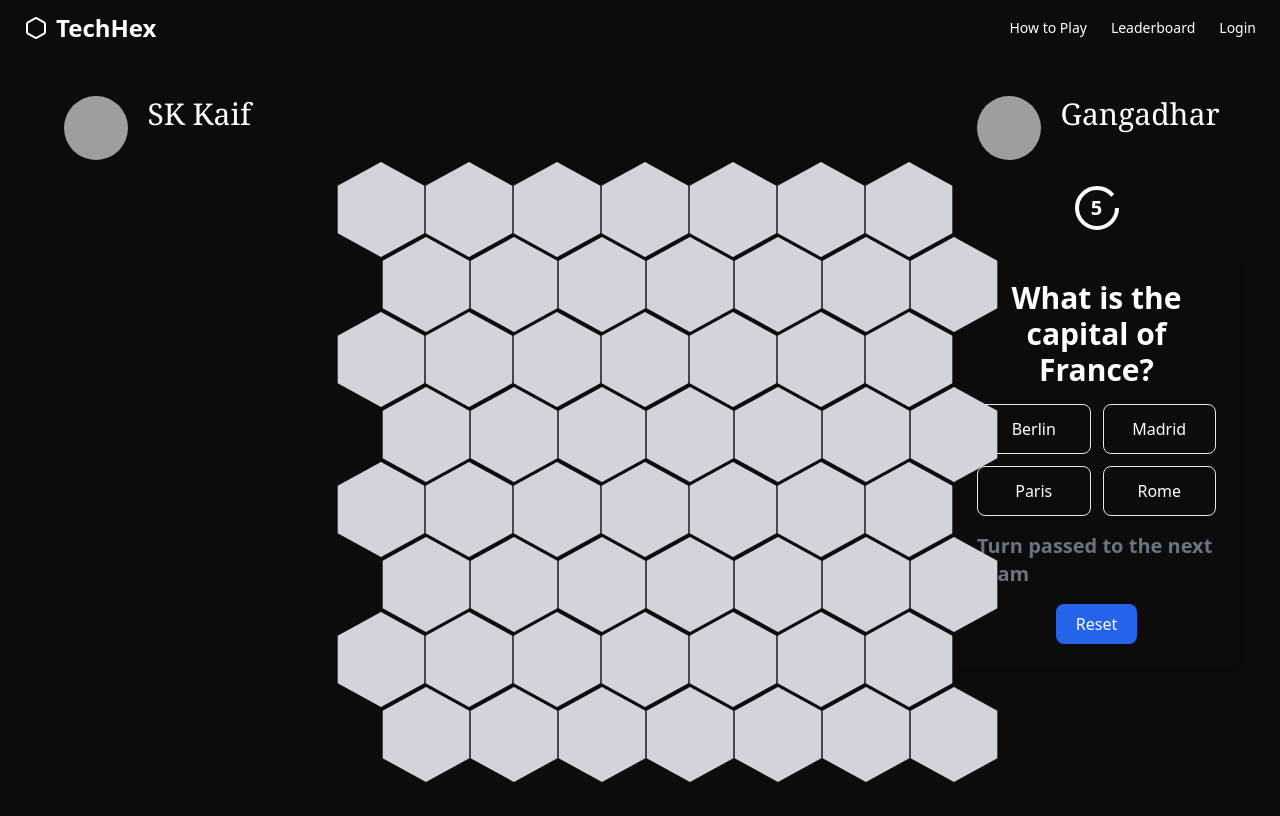
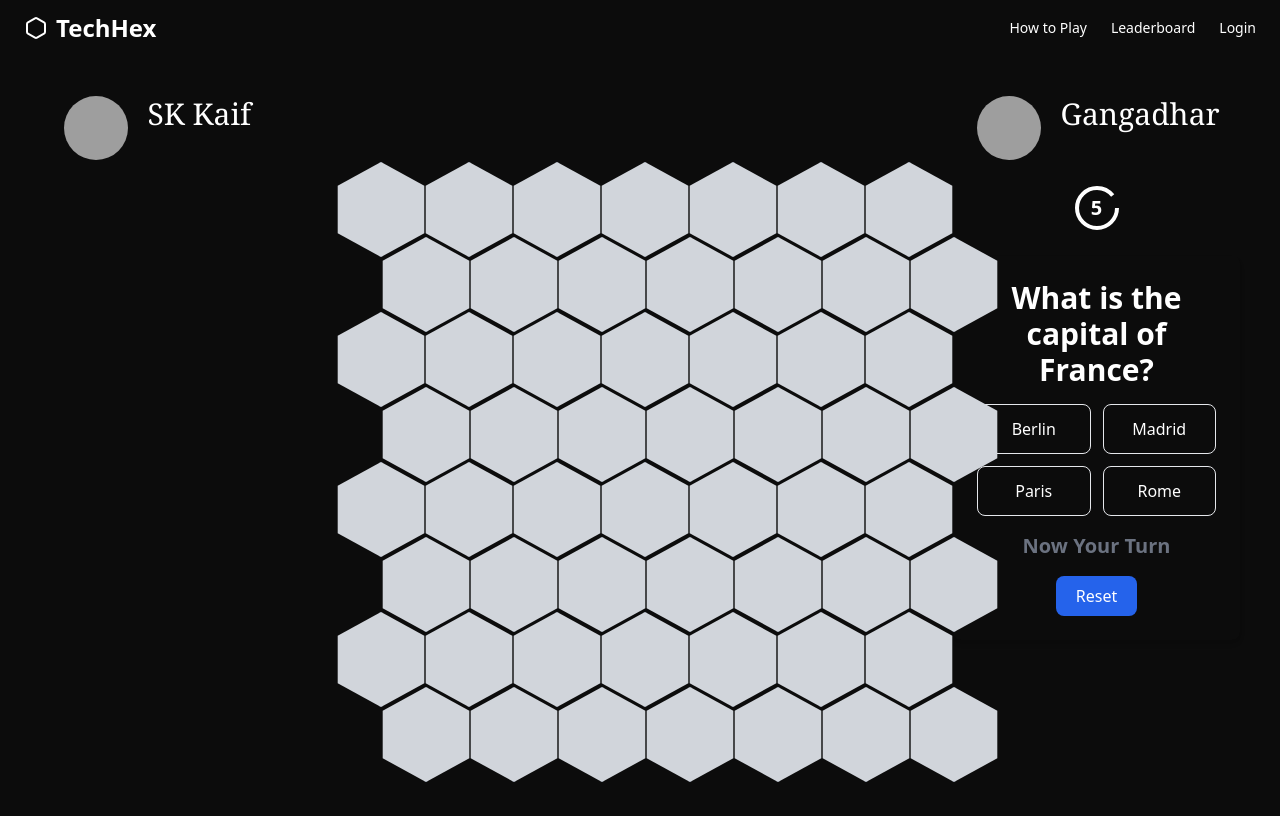
Before and after one commit to aarushicpandey0007/TECH_HEX, a React (Create React App) app: page /multiplayer/quiz in a window 1280 px wide. Built offline with nearby package versions, Linux system fonts and the light colour scheme; grey boxes are pictures that could not be loaded.

Commit message:
logic reverted, ui fixed

```diff
--- a/src/container/QuizConatiner/index.tsx
+++ b/src/container/QuizConatiner/index.tsx
@@ -1,6 +1,8 @@
+
+
 import React, { useState, useEffect, useRef } from 'react';
 import Hexagon from '../../view/multiPlayer/Hexagon';
-import CircularTimer from '../../components/custom/CircularTimmer';
+import CircularTimmer from '../../components/custom/CircularTimmer';
 
 type Team = 'teamA' | 'teamB';
 
@@ -15,16 +17,15 @@ type HexagonColors = {
 };
 
 const QuizContainer = () => {
-  const [currentTeam, setCurrentTeam] = useState<Team>('teamA');
+  const [currentTeam, setCurrentTeam] = useState<Team>('teamA'); // Assume team A starts
   const [selectedOption, setSelectedOption] = useState<string | null>(null);
   const [isCorrect, setIsCorrect] = useState<boolean | null>(null);
-  const [timer, setTimer] = useState<number>(5);
+  const [timer, setTimer] = useState<number>(5); // 5-second countdown timer
   const [hexagonColors, setHexagonColors] = useState<HexagonColors>({});
-  const [showHexPrompt, setShowHexPrompt] = useState<boolean>(false);
+  const timeoutRef = useRef<NodeJS.Timeout | null>(null);
+  const lastHexagonId = useRef<string | null>(null);
   const [msg, setMsg] = useState<string | null>(null);
-  const [timerRunning, setTimerRunning] = useState<boolean>(false);
-
-  const timerRef = useRef<NodeJS.Timeout | null>(null);
+  const [timerRunning, setTimerRunning] = useState<boolean>(false); // State to manage the timer's running state
 
   const question: Question = {
     text: 'What is the capital of France?',
@@ -37,71 +38,107 @@ const QuizContainer = () => {
     const isCorrectOption = option === question.correctAnswer;
     setIsCorrect(isCorrectOption);
 
-    if (isCorrectOption) {
-      setMsg('Correct! Please select a hexagon tile.');
-      setShowHexPrompt(true);
-      setTimerRunning(false); // Stop timer on correct answer
-      clearTimeout(timerRef.current!); // Clear any running timer
+    if (lastHexagonId.current) {
+      setMsg("Correct!!");
+      const hexagonId = lastHexagonId.current;
+
+      const mockEvent = {
+        currentTarget: {
+          id: hexagonId,
+          style: {},
+        },
+      } as React.MouseEvent<HTMLDivElement>;
+
+      handleHexClick(mockEvent, isCorrectOption);
     } else {
-      setMsg('Incorrect. Passing the turn.');
-      handleWrongAnswer();
+      console.log('No hexagon was clicked before this option was selected.');
     }
   };
 
   const resetQuiz = () => {
     setSelectedOption(null);
     setIsCorrect(null);
-    setShowHexPrompt(false);
-    setTimerRunning(false);
+    setTimerRunning(false); // Stop the timer before resetting
+    startTimer(); // Restart the timer for the next question
+    // setMsg("Now your Turn");
   };
 
-  const handleHexClick = (hexagonId: string) => {
-    if (isCorrect && showHexPrompt) {
+  const handleHexClick = (e: React.MouseEvent<HTMLDivElement>, isCorrectOption: boolean | null) => {
+
+    const hexagonId = e.currentTarget.id;
+    lastHexagonId.current = hexagonId;
+
+    if (isCorrectOption) {
+
       setHexagonColors(prevColors => ({
         ...prevColors,
         [hexagonId]: currentTeam === 'teamA' ? 'blue' : 'yellow',
       }));
-      resetQuiz(); // Reset quiz only after hexagon selection
-      setMsg('');
-      setCurrentTeam(prevTeam => (prevTeam === 'teamA' ? 'teamB' : 'teamA'));
-      setTimerRunning(true); // Restart the timer for the next team
+
+      // Clear the timer and restart it when an answer is correct
+      if (timeoutRef.current) {
+
+
+        clearTimeout(timeoutRef.current);
+      }
+
+      resetQuiz(); // Reset quiz for the next question
+    } else if (isCorrectOption === false) {
+      setMsg("Wrong answer");
+      setHexagonColors(prevColors => ({
+        ...prevColors,
+        [hexagonId]: 'gray',
+      }));
+
+      // Handle incorrect answer, let the timer run
+      if (timeoutRef.current) {
+
+        clearTimeout(timeoutRef.current);
+      }
+
+      // Switch to the other team after 2 seconds
+      setTimeout(() => {
+        setMsg("");
+        handleWrongAnswer();
+      }, 2000);
     }
+
+    setIsCorrect(null);
   };
 
   const startTimer = () => {
-    clearTimeout(timerRef.current!); // Clear existing timer to avoid overlap
+    setTimerRunning(true); // Set the timer as running
+    if (timeoutRef.current) {
+      clearTimeout(timeoutRef.current);
+    }
 
-    if (timerRunning) {
-      timerRef.current = setTimeout(() => {
-        handleWrongAnswer();
-      }, timer * 1000);
-    }
+    timeoutRef.current = setTimeout(() => {
+      handleWrongAnswer();
+      console.log("Timer expired, switching turn.");
+    }, timer * 1000);
   };
 
   const handleWrongAnswer = () => {
-    setMsg('Turn passed to the next team');
-    clearTimeout(timerRef.current!); // Clear the timer to prevent looping
+    setMsg("Now Your Turn");
     setCurrentTeam(prevTeam => (prevTeam === 'teamA' ? 'teamB' : 'teamA'));
     resetQuiz();
-    setTimerRunning(true); // Start timer for the next team’s turn
   };
 
   useEffect(() => {
     startTimer();
 
-    // Cleanup timer on component unmount
-    return () => clearTimeout(timerRef.current!);
-  }, [timerRunning, currentTeam]); // Depend on timerRunning and currentTeam to reset timer when they change
-
-  // Initialize timer on component mount (or refresh)
-  useEffect(() => {
-    setTimerRunning(true); // Start the timer when the component mounts
-  }, []); // Run only once when component mounts
+    return () => {
+      if (timeoutRef.current) {
+        clearTimeout(timeoutRef.current);
+      }
+    };
+  }, []);
 
   return (
     <>
+
       <Hexagon
-        handleHexClick={(e) => handleHexClick(e.currentTarget.id)}
+        handleHexClick={handleHexClick}
         question={question}
         selectedOption={selectedOption}
         isCorrect={isCorrect}
@@ -110,12 +147,11 @@ const QuizContainer = () => {
         currentTeam={currentTeam}
         hexagonColors={hexagonColors}
         msg={msg}
-        duration={timer}
-        onComplete={handleWrongAnswer}
+        duration={timer} // Set the duration (in seconds) for the timer
+        onComplete={handleWrongAnswer} // Handle what happens when the timer completes
         running={timerRunning}
       />
     </>
   );
 };
-
 export default QuizContainer;
```
